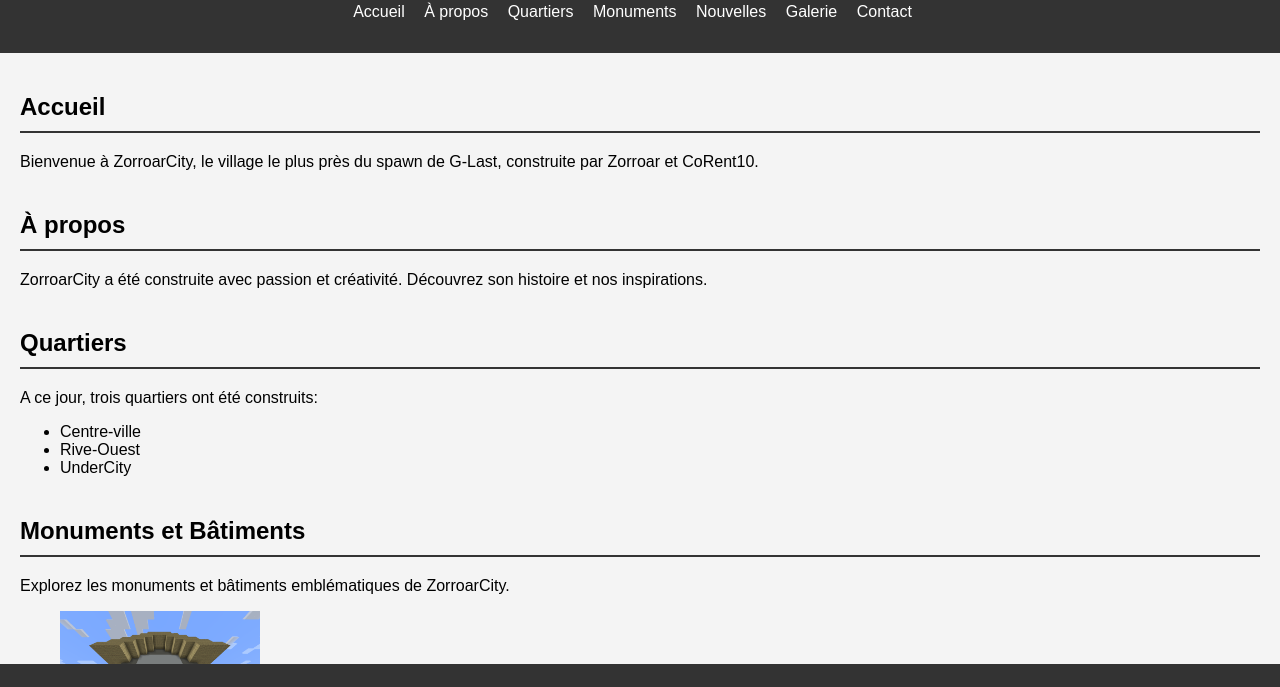
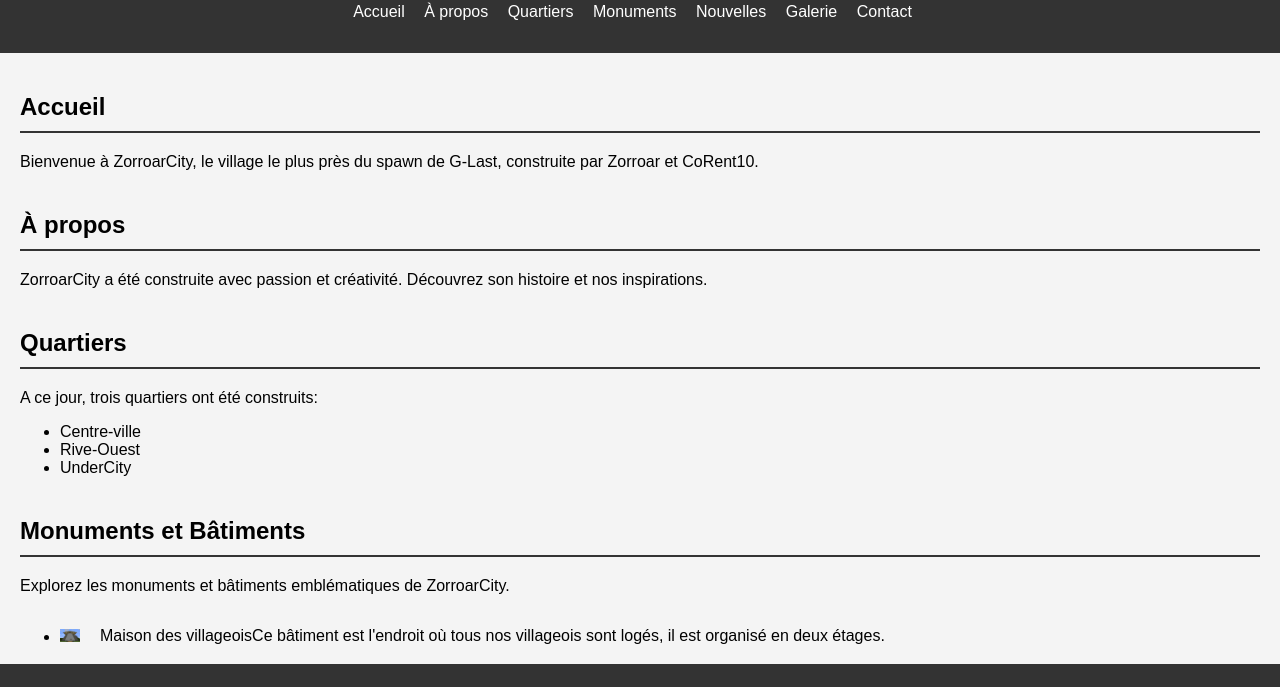
Before and after one commit to Zandgar11/zorroarcity, a plain HTML site: page index.html in a window 1280 px wide. Shown: the part 66-753 px from the top of the page. Drawn offline with Linux system fonts and the light colour scheme; a script that the page names is missing.

Commit message:
Update styles.css

```diff
--- a/styles.css
+++ b/styles.css
@@ -90,7 +90,7 @@ footer {
 }
 
 .monument-image {
-    max-width: 200px;
+    max-width: 20px;
     height: auto;
     margin-right: 20px; /* Espace entre l'image et le texte */
 }
```
